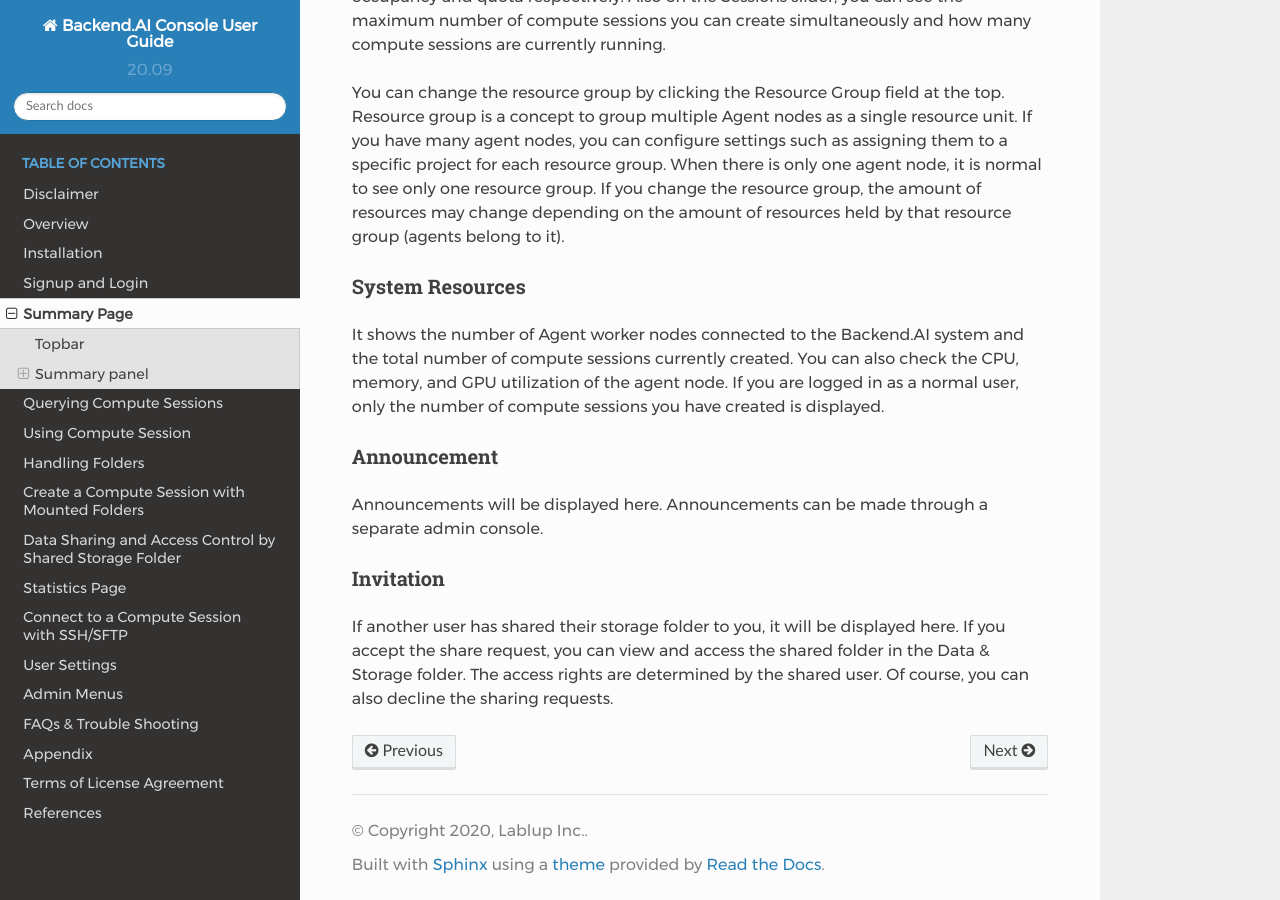
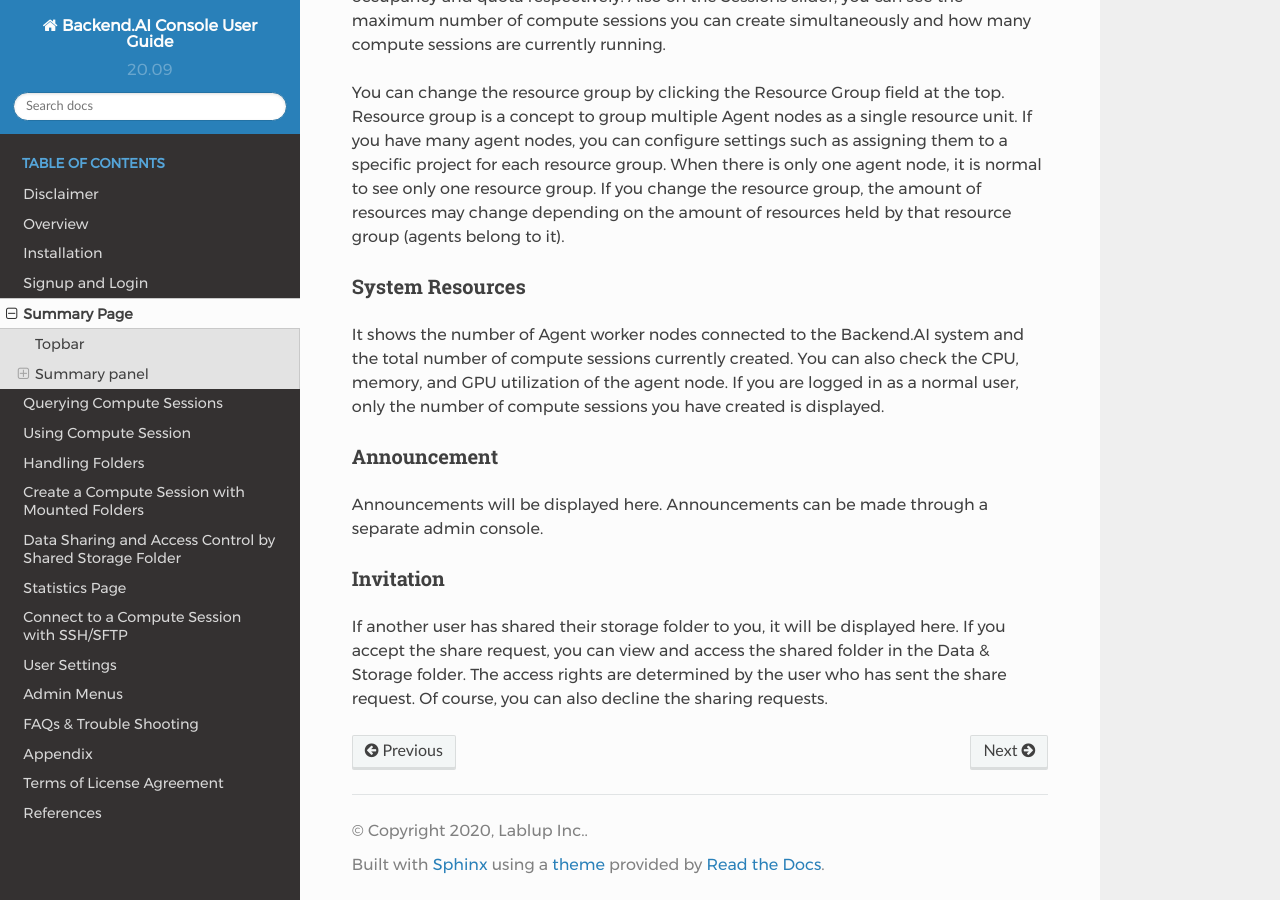
Before and after one commit to lablup/backend.ai-docs-webui, a Sphinx documentation site: the page built from docs/summary/summary.rst, in a window 1280 px wide and 900 px high, scrolled down 2800 px. Built offline with Sphinx 7.4.7 and the Read the Docs theme 2.0.0, drawn with Linux system fonts in a browser that asks for light colours.

Commit message:
corrected grammar in Invitation

```diff
--- a/docs/summary/summary.rst
+++ b/docs/summary/summary.rst
@@ -104,5 +104,5 @@ Invitation
 
 If another user has shared their storage folder to you, it will be displayed
 here. If you accept the share request, you can view and access the shared folder
-in the Data & Storage folder. The access rights are determined by the shared
-user. Of course, you can also decline the sharing requests.
+in the Data & Storage folder. The access rights are determined by the user who has sent the share request.
+Of course, you can also decline the sharing requests.
```
